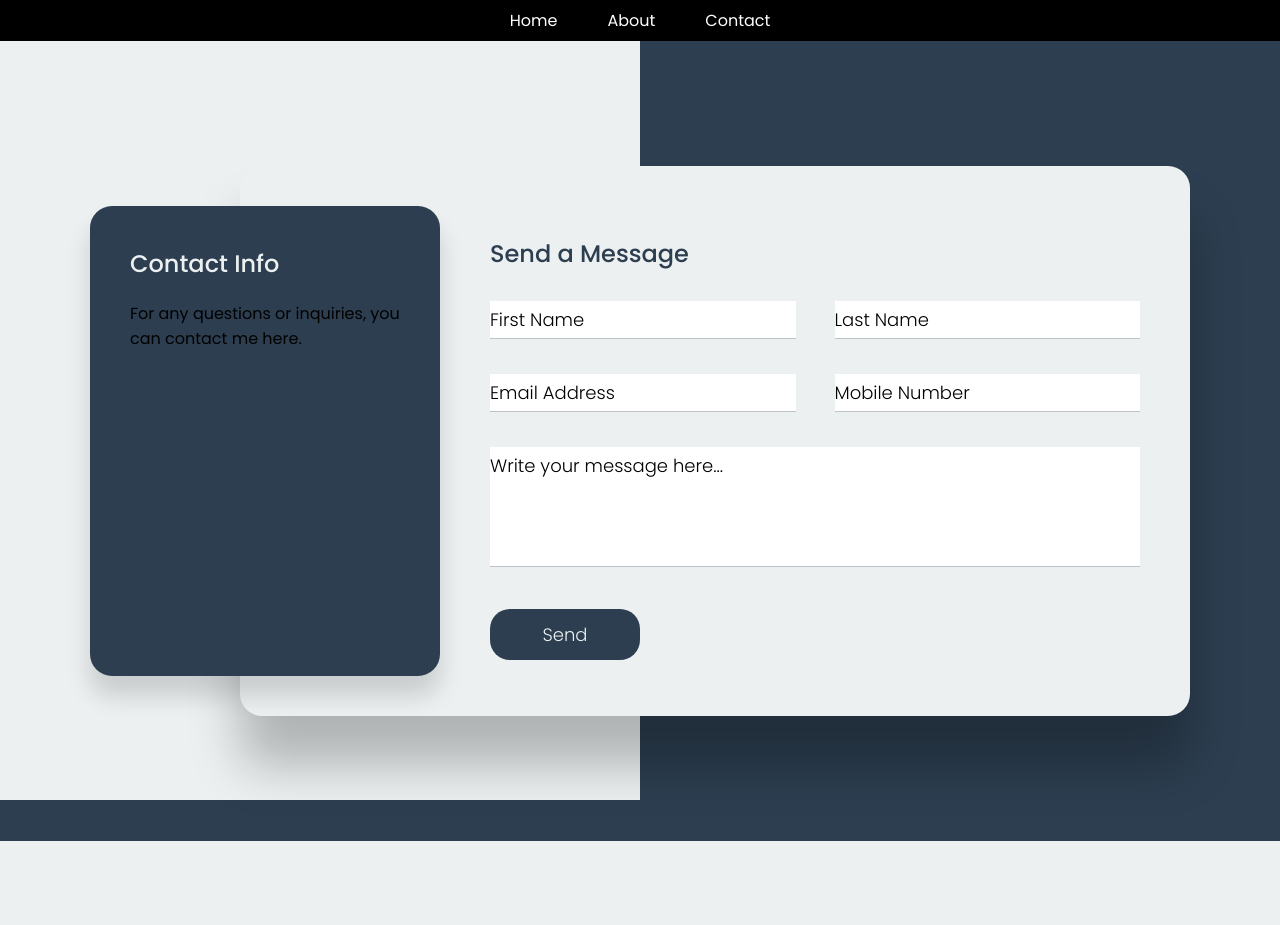
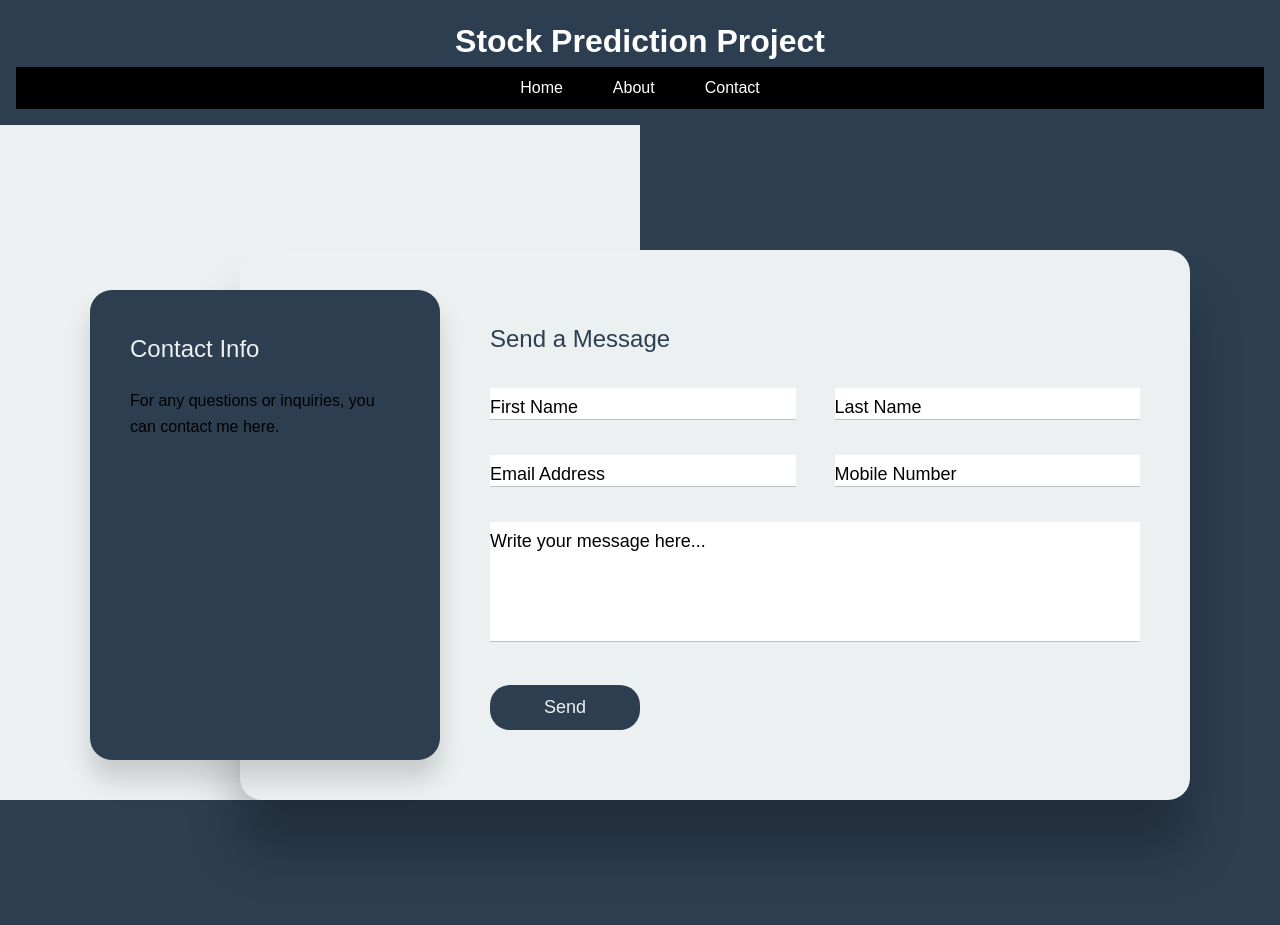
Before and after one commit to JacobYealy/StockPredictor, a Flask app: page /contact in a window 1280 px wide. Before the commit the page ends 841 px from the top, so only its background shows below. Run offline with Flask 3, Linux system fonts and the light colour scheme.

Commit message:
Aesthetic improvements

```diff
--- a/static/contact.css
+++ b/static/contact.css
@@ -1,5 +1,3 @@
-@import url('http://fonts.googleapis.com/css2?family=Poppins:wght@200;300;400;500;600;700;800;900&display=swap');
-
 * {
     margin: 0;
     padding: 0;
@@ -298,6 +296,27 @@ nav ul li a:hover {
     transform: rotate(45deg) translate(-5px, -6px);
 }
 
+body, h1, h2, h3, ul, p {
+    margin: 0;
+    padding: 0;
+}
+
+body {
+    background-color: #F5F5F5;
+    font-family: Arial, sans-serif;
+    line-height: 1.6;
+}
+
+header {
+    background-color: #2C3E50;
+    color: white;
+    text-align: center;
+    padding: 1em;
+    position: relative;
+    z-index: 9999;
+    width: 100%;
+}
+
 /* Mobile view styling */
 @media screen and (max-width: 768px) {
     .hamburger-menu {
--- a/templates/contact.html
+++ b/templates/contact.html
@@ -5,16 +5,6 @@
     <meta charset="utf-8">
     <meta name="viewport" content="width=device-width, initial-scale=1.0">
     <title> Contact </title>
-    <style>
-        @import url('https://fonts.googleapis.com/css2?family=Poppins:wght@200&display=swap');
-        @import url('https://fonts.googleapis.com/css2?family=Poppins:wght@300&display=swap');
-        @import url('https://fonts.googleapis.com/css2?family=Poppins:wght@400&display=swap');
-        @import url('https://fonts.googleapis.com/css2?family=Poppins:wght@500&display=swap');
-        @import url('https://fonts.googleapis.com/css2?family=Poppins:wght@600&display=swap');
-        @import url('https://fonts.googleapis.com/css2?family=Poppins:wght@700&display=swap');
-        @import url('https://fonts.googleapis.com/css2?family=Poppins:wght@800&display=swap');
-        @import url('https://fonts.googleapis.com/css2?family=Poppins:wght@900&display=swap');
-    </style>
     <link rel="stylesheet" href="{{ url_for('static', filename='contact.css') }}">
     <!-- Adding jQuery -->
     <script src="https://code.jquery.com/jquery-3.6.0.min.js"></script>
@@ -22,6 +12,7 @@
 
 <body>
     <header>
+        <h1>Stock Prediction Project</h1>
         <!-- Hamburger Icon -->
         <div class="hamburger-menu">
             <div class="line line1"></div>
```
Also changed, not shown: templates/about.html (+0 -58 lines).
